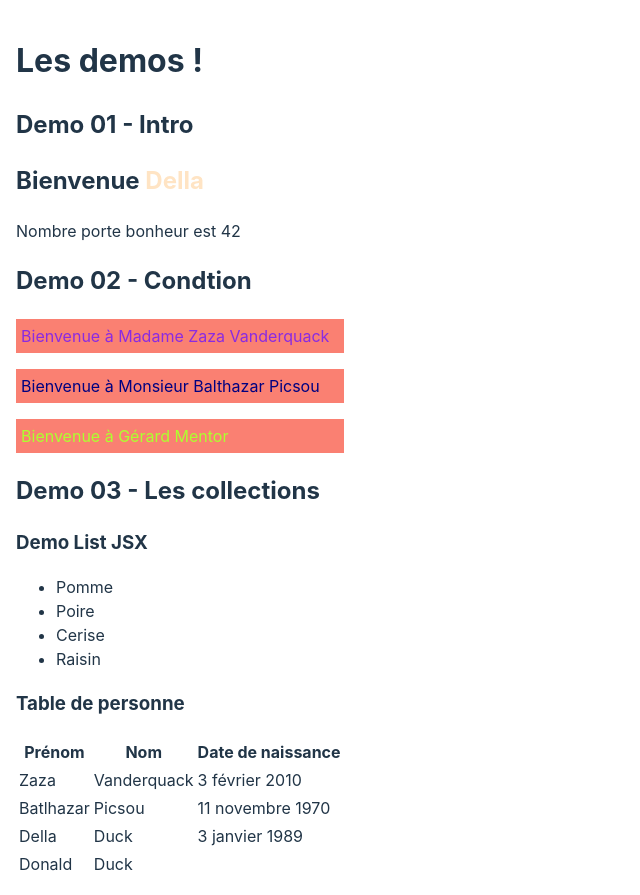
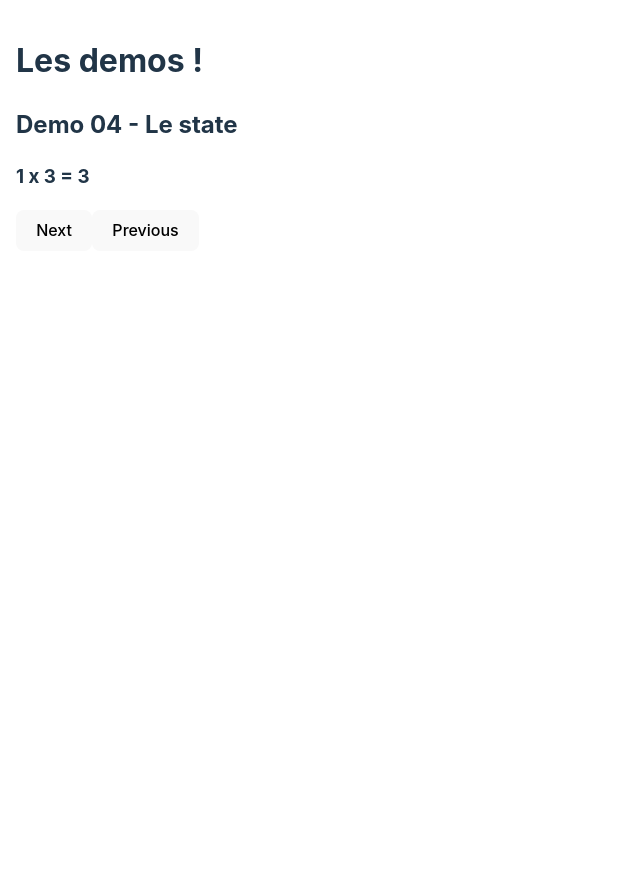
Before and after one commit to FormCours/TF_2022_FS_Web__React_Demo, a React (Vite) app: page / in a window 1280 px wide. Shown: the whole page, without its empty margins (0-640 px from the left). After the commit the page ends 800 px from the top, so only its background shows below. Built offline with nearby package versions, Linux system fonts and the light colour scheme.

Commit message:
Demo 04 - State

```diff
--- a/src/App.jsx
+++ b/src/App.jsx
@@ -7,6 +7,7 @@ import PersonCondition from './components/person-condition/person-condition';
 import Welcome from './components/welcome/welcome';
 import FruitList from './components/fruit-list/fruit-list';
 import PeopleTable from './components/people-table/people-table';
+import Multi3 from './components/multi-3/multi-3';
 
 function App() {
 
@@ -14,18 +15,21 @@ function App() {
     <div className='App'>
       <h1>Les demos !</h1>
 
-      <h2>Demo 01 - Intro</h2>
+      {/* <h2>Demo 01 - Intro</h2>
       <Welcome name='Della' />
-      <LuckyNumber />
+      <LuckyNumber /> */}
 
-      <h2>Demo 02 - Condtion</h2>
+      {/* <h2>Demo 02 - Condtion</h2>
       <PersonCondition gender='F' firstname='Zaza' lastname='Vanderquack' />
       <PersonCondition gender='M' firstname='Balthazar' lastname='Picsou' />
-      <PersonCondition gender='X' firstname='Gérard' lastname='Mentor' />
+      <PersonCondition gender='X' firstname='Gérard' lastname='Mentor' /> */}
 
-      <h2>Demo 03 - Les collections</h2>
+      {/* <h2>Demo 03 - Les collections</h2>
       <FruitList fruits={fruitData} />
-      <PeopleTable people={peopleData} />
+      <PeopleTable people={peopleData} /> */}
+
+      <h2>Demo 04 - Le state</h2>
+      <Multi3 />
     </div>
   )
 }
--- /dev/null
+++ b/src/components/multi-3/multi-3.jsx
@@ -0,0 +1,29 @@
+import { useState } from "react";
+
+const Multi3 = () => {
+
+  const [multiplier, setMultiplier] = useState(1)
+
+  const handleUp = () => {
+    console.log('Avant set', multiplier);
+    setMultiplier(multiplier => multiplier + 1);
+    console.log('Après set', multiplier);
+  }
+
+  const handleDown = () =>  {
+    setMultiplier(m => m - 1);
+  }
+
+  return (
+    <div>
+      {console.log('Render', multiplier)}
+      <h3>{multiplier} x 3 = {multiplier * 3}</h3>
+      <div>
+        <button onClick={handleUp}>Next</button>
+        <button onClick={handleDown}>Previous</button>
+      </div>
+    </div>
+  )
+};
+
+export default Multi3;
```
